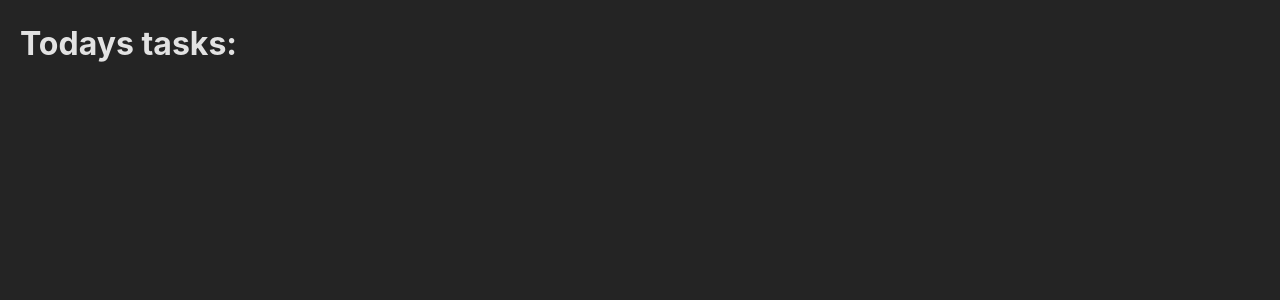
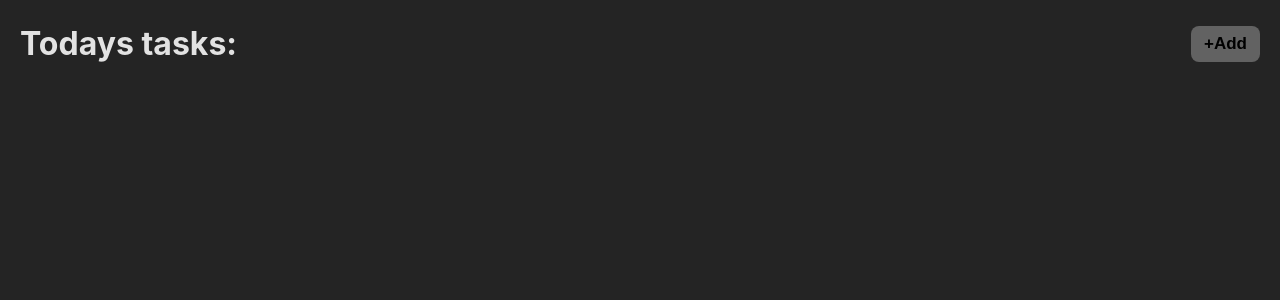
Before and after one commit to iLox4/task-managment, a React (Vite) app: page / in a window 1280 px wide. Shown: the top 300 px of the page. Built offline with nearby package versions, Linux system fonts and the light colour scheme.

Commit message:
MainHeader add button

```diff
--- a/src/components/main-header/MainHeader.tsx
+++ b/src/components/main-header/MainHeader.tsx
@@ -2,14 +2,37 @@ import styled from "styled-components";
 
 const StyledHeader = styled.header`
   margin: 0;
-  padding: 20px 0 0 20px;
-`
+  padding: 20px;
+  width: 100%;
+  display: flex;
+  justify-content: space-between;
+  align-items: center;
+
+  h1 {
+    display: inline;
+  }
+
+  button {
+    border: 1px transparent solid;
+    border-radius: 8px;
+    cursor: pointer;
+    padding: 7px 12px;
+    background-color: #626262;
+    font-size: 17px;
+    font-weight: bold;
+  }
+
+  button:hover {
+    background-color: #737373;
+  }
+`;
 
 export default function MainHeader({ title }: { title: string }) {
   //const todayDate = new Date().toLocaleDateString();
   return (
     <StyledHeader>
       <h1>{title}</h1>
+      <button>+Add</button>
     </StyledHeader>
   );
 }
```
